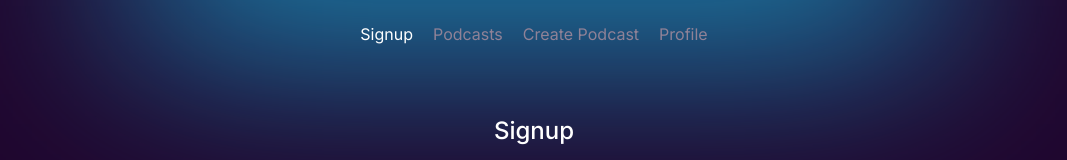
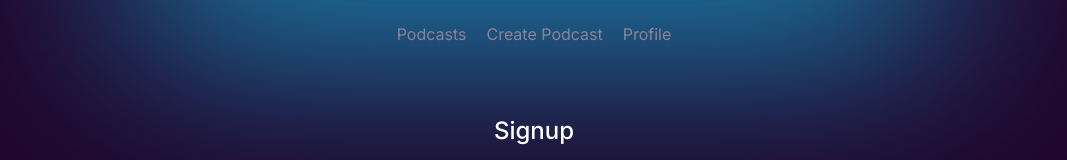
Before and after one commit to amitkumarpc7/podcast-platform, a React (Vite) app: page / in a window 1280 px wide. Shown: the top 160 px of the page, without its empty margins (106-1173 px from the left). Built offline with nearby package versions, Linux system fonts and the light colour scheme; no server answers; the database is empty; sample sign-in values are in the browser's storage.

Commit message:
Signup fixed

```diff
--- a/src/components/common/Header/Header.jsx
+++ b/src/components/common/Header/Header.jsx
@@ -1,21 +1,28 @@
 import React from 'react'
 import './Header.css'
 import { NavLink } from 'react-router-dom';
+import {useAuthState} from "react-firebase-hooks/auth"
+import { auth } from '../../../firebase';
+
+
 
 const Header = () => {
+  const [user]=useAuthState(auth);
+  console.log("User is ",user)
     return (
       <div className='navbar'>
         <div className="gradient">
         </div>
         <div className="links">
-        <NavLink to="/"> Signup </NavLink>
+          {!user && <NavLink to="/"> Signup </NavLink>}
           <NavLink to="/podcasts">Podcasts</NavLink>
           <NavLink to="/create-a-podcast">Create Podcast</NavLink>
           <NavLink to="/profile">Profile</NavLink>
-
         </div>
         </div>
     );
+
+
 };
 
 export default Header
--- a/src/pages/SignUp.jsx
+++ b/src/pages/SignUp.jsx
@@ -8,7 +8,7 @@ const SignUpPage = () => {
   const [flag,setFlag]=useState(false);
   return (
     <div>
-        <Header/>
+        <Header flag={flag} setFlag={setFlag}/>
         <div className='input-wrapper'>
 
             {!flag ?<h1>Signup</h1>:<h1>Login</h1>}
```
Lines whose indentation alone changed are shown as unchanged.
